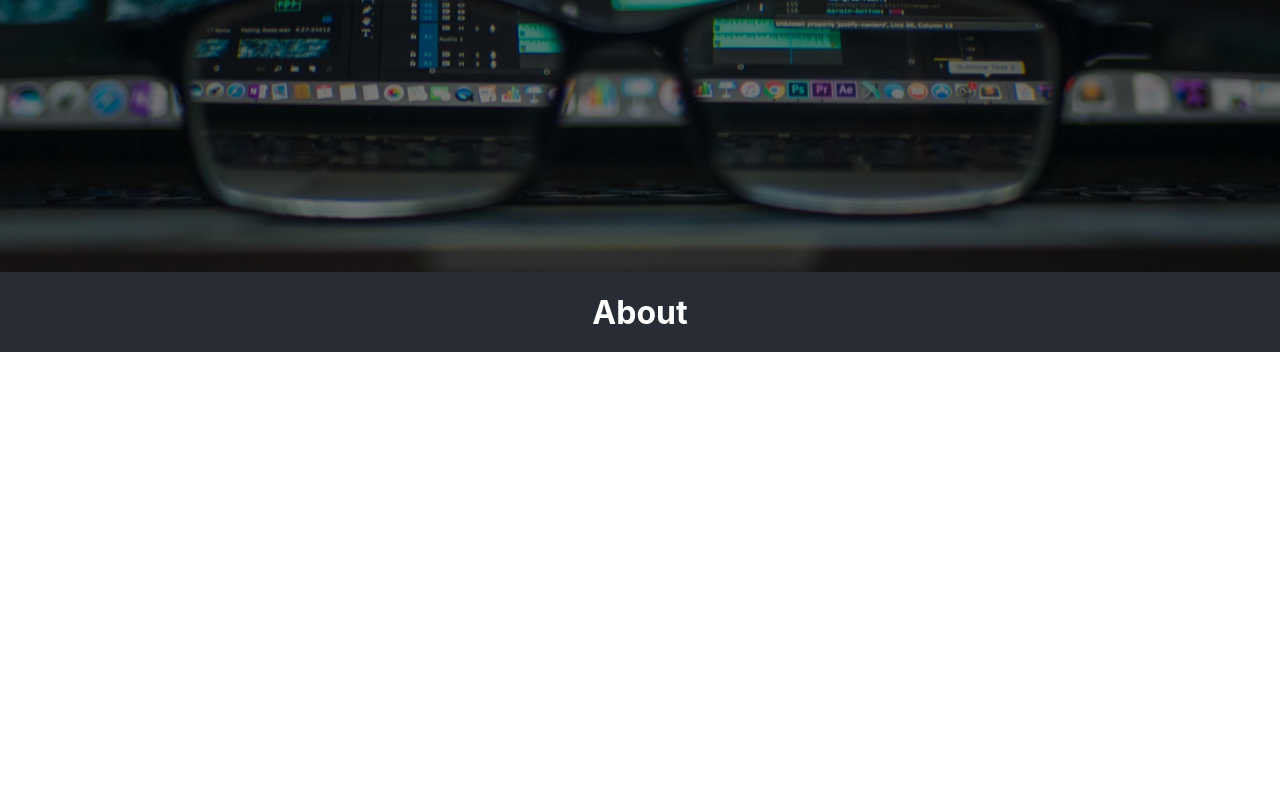
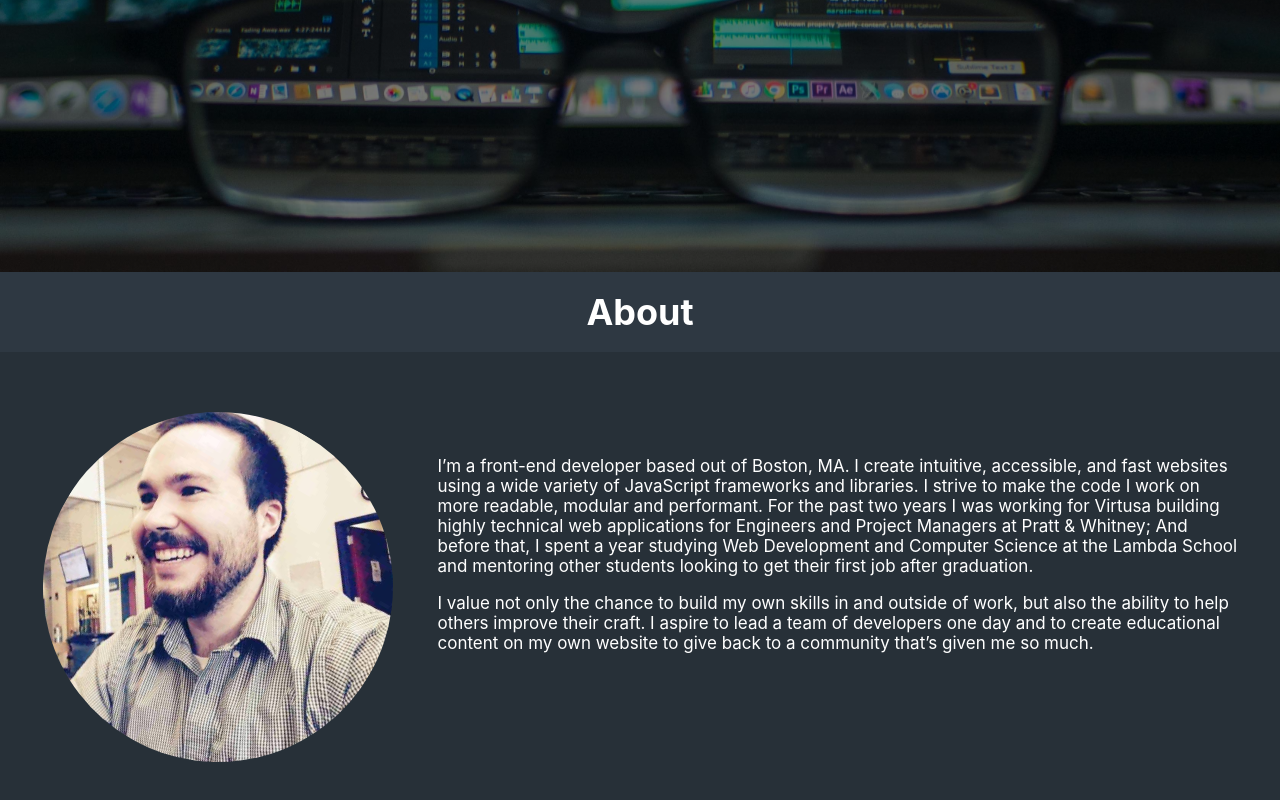
Before and after one commit to udykas/portfolio, a React (Create React App) app: page / in a window 1280 px wide. Shown: the part 528-1328 px from the top of the page. Before the commit the page ends 880 px from the top, so only its background shows below. Built offline with nearby package versions, Linux system fonts and the light colour scheme.

Commit message:
Added About section

```diff
--- a/src/components/About/About.css
+++ b/src/components/About/About.css
@@ -1,7 +1,47 @@
+.about-section-container {
+  color: white;
+  height: 600px;
+  background-color: #273038;
+}
+
 .about-header {
   height: 80px;
   display: flex;
   justify-content: center;
   align-items: center;
   color: white;
+  background-color: #2e3842;
 }
+
+.about-header h1 {
+  font-size: 36px;
+}
+
+.about-content {
+  display: flex;
+  justify-content: space-around;
+  align-items: center;
+  padding: 20px;
+  padding-top: 40px;
+}
+
+.about-img-container {
+  margin: 20px;
+}
+
+.profile-pic {
+  height: 350px;
+  border-radius: 100%;
+  transform: rotate(30deg);
+}
+
+.about-description {
+  height: 300px;
+  width: 800px;
+  margin: 20px;
+}
+
+.about-description p {
+  text-align: left;
+  font-size: 17px;
+}
--- a/src/components/About/About.js
+++ b/src/components/About/About.js
@@ -1,5 +1,6 @@
 import React from 'react';
 import './About.css';
+import profile from '../../assets/profile-pic.jpg';
 
 function About() {
 
@@ -8,6 +9,15 @@ function About() {
       <div className="about-header">
         <h1>About</h1>
       </div>
+      <div className="about-content">
+        <div className="about-img-container">
+          <img className="profile-pic" src={profile} alt="Alex Dykas Headshot" />
+        </div>
+        <div className="about-description">
+          <p>I’m a front-end developer based out of Boston, MA. I create intuitive, accessible, and fast websites using a wide variety of JavaScript frameworks and libraries. I strive to make the code I work on more readable, modular and performant. For the past two years I was working for Virtusa building highly technical web applications for Engineers and Project Managers at Pratt & Whitney; And before that, I spent a year studying Web Development and Computer Science at the Lambda School and mentoring other students looking to get their first job after graduation.</p>
+          <p>I value not only the chance to build my own skills in and outside of work, but also the ability to help others improve their craft. I aspire to lead a team of developers one day and to create educational content on my own website to give back to a community that’s given me so much.</p>
+        </div>
+      </div>
     </div>
   )
 }
--- a/src/components/Header.js
+++ b/src/components/Header.js
@@ -10,14 +10,13 @@ function Header() {
       menu[0].classList.add("active")
       menu[0].classList.remove("inactive")
     }
-    console.log(menu[0].classList)
   }
 
   return(
     <header className="header menu-icon">
       <div className="menu-icon-container" onClick={handleMenu}>
         <span>MENU</span>
-        <i class="fas fa-bars fa-s"></i>
+        <i className="fas fa-bars fa-s"></i>
       </div>
     </header>
   )
--- a/src/components/Menu.js
+++ b/src/components/Menu.js
@@ -19,7 +19,7 @@ function Menu() {
       <div className="menu">
         <div className="menu-close-icon">
           <div onClick={handleMenu} style={{cursor: "pointer", padding: "10px"}}>
-            <i class="fas fa-times fa-lg"></i>
+            <i className="fas fa-times fa-lg"></i>
           </div>
         </div>
         <ul className="menu-item-container">
```
Also changed, not shown: src/assets/profile-pic.jpg (added).
